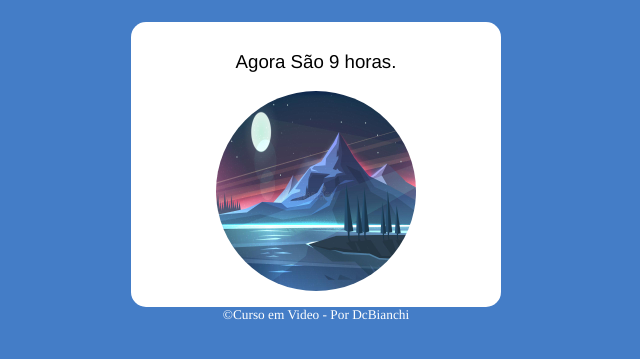
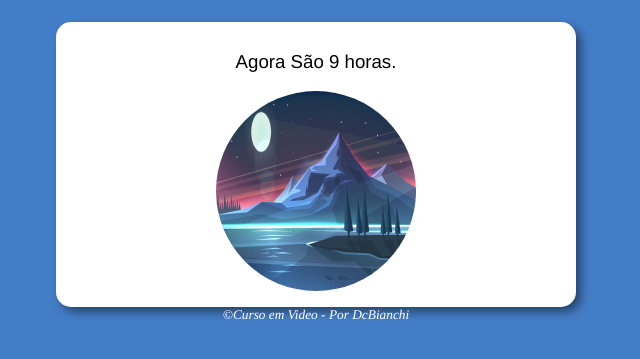
Before and after one commit to dcbianchi/JavaScript, a plain HTML site: page index.html in a window 1280 px wide. Shown: the part 57-416 px from the top of the page, without its empty margins (324-964 px from the left). Drawn offline with Linux system fonts and the light colour scheme.

Commit message:
Update style.css

```diff
--- a/css/style.css
+++ b/css/style.css
@@ -13,9 +13,9 @@ body {
     margin: auto;
     padding: 10px;
     background: white;
-    width: 350px;
+    width: 500px;
     border-radius: 15px;
-
+    box-shadow: 5px 5px 10px rgba(0, 0, 0, 0.452);
 }
 
 #time {
@@ -30,5 +30,5 @@ body {
 }
 
 #footer {
-    font: normal 10pt times;
+    font: italic 10pt times;
 }
```
